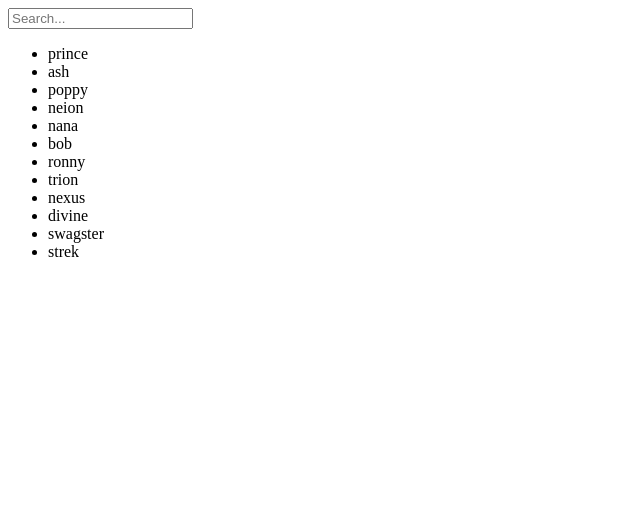
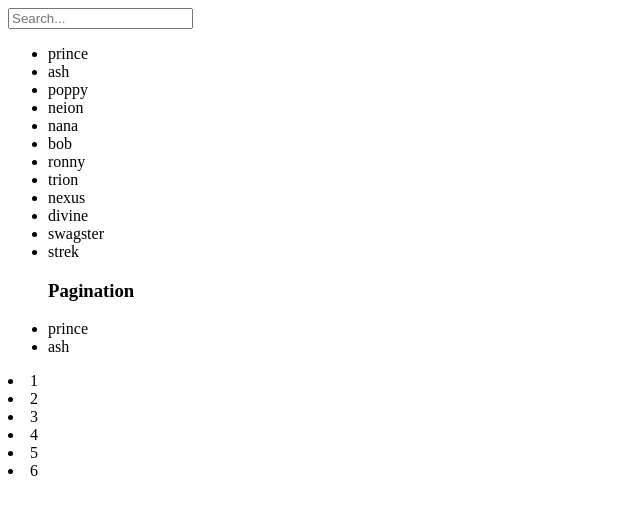
Before and after one commit to AmanYadav1419/Reactjs-30-PlusProblems, a React (Vite) app: page / in a window 1280 px wide. Shown: the top 514 px of the page, without its empty margins (0-640 px from the left). Built offline with nearby package versions, Linux system fonts and the light colour scheme.

Commit message:
added 16th Problem

```diff
--- a/src/App.jsx
+++ b/src/App.jsx
@@ -18,7 +18,7 @@ import React from "react";
 // import BasicLoginAndRegistrationForm from "./components/13th-Problem/BasicLoginAndRegistrationForm";
 // import WeatherApp from "./components/14th-Problem/WeatherApp";
 import SearchBarFilter from "./components/15th-Problem/SearchBarFilter";
-// import PaginationComponent from "./components/16th-Problem/PaginationComponent";
+import PaginationComponent from "./components/16th-Problem/PaginationComponent";
 // import ColorPicker from "./components/17th-Problem/ColorPicker";
 // import ShoppingCart from "./components/20th-Problem/ShoppingCart";
 // import { CartProvider } from "./components/20th-Problem/CartContext";
@@ -91,7 +91,7 @@ function App() {
       <SearchBarFilter listofNames={listofNames}/>
 
       {/* 16th Problem */}
-      {/* <PaginationComponent listofNames={listofNames} itemsPerPage={2}/> */}
+       <PaginationComponent listofNames={listofNames} itemsPerPage={2}/>
 
       {/* 17th Problem */}
       {/* <ColorPicker /> */}
--- /dev/null
+++ b/src/components/16th-Problem/PaginationComponent.jsx
@@ -0,0 +1,38 @@
+// question :- Develop a pagination component to navigate through a large list of items.
+
+import React, { useState } from 'react'
+
+const PaginationComponent = ({listofNames,itemsPerPage}) => {
+
+const [currentPage, setCurrentPage] = useState(1);
+const indexofLastItem = currentPage * itemsPerPage;
+const indexofFirstItem = indexofLastItem - itemsPerPage;
+const currentItems = listofNames.slice(indexofFirstItem,indexofLastItem)
+
+// console.log(currentItems)
+
+const pageNumbers = [];
+for(let i = 1; i<=Math.ceil(listofNames.length / itemsPerPage); i++){
+    pageNumbers.push(i)
+}
+
+  return (
+    <div>
+        <ul>
+            <h3>Pagination</h3>
+            {currentItems.map((item,index)=> (
+                <li key={index}>{item}</li>
+            ))}
+        </ul>
+        {
+            pageNumbers.map((number)=> (
+                <li key={number} onClick={()=> setCurrentPage(number)}>
+                    {number}
+                </li>
+            ))
+        }
+    </div>
+  )
+}
+
+export default PaginationComponent
```
